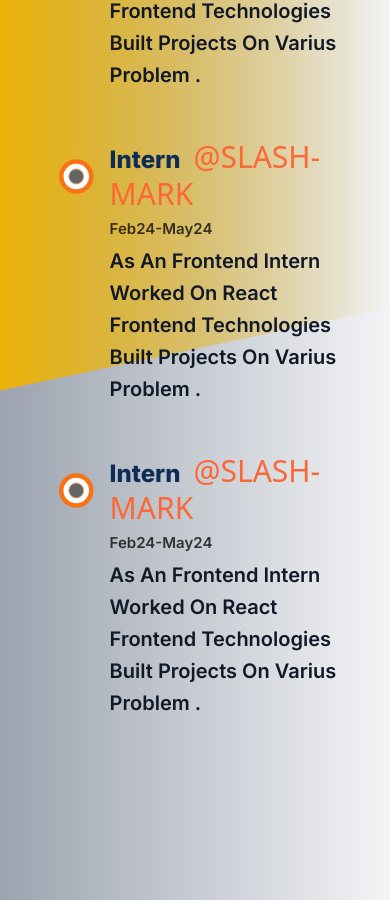
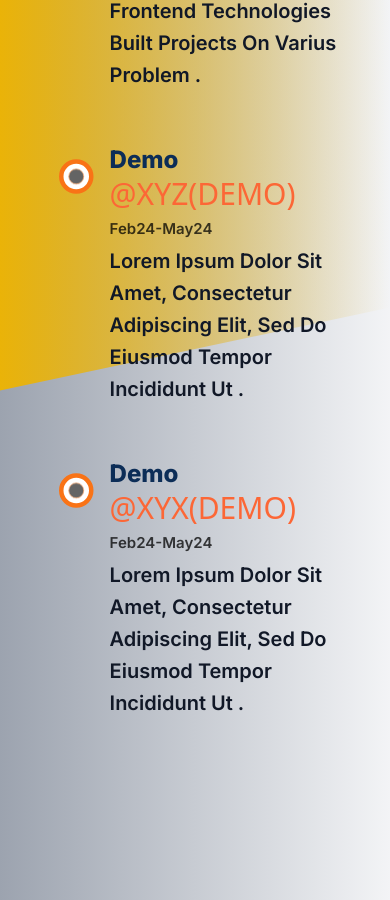
Before and after one commit to yashasvishukla127/portfolio-2ndtime, a Next.js app: page / in a window 390 px wide. Shown: the part 4678-5578 px from the top of the page. Built offline with nearby package versions, Linux system fonts and the light colour scheme.

Commit message:
finally done but responsiveness is left

```diff
--- a/components/ExperienceReact.js
+++ b/components/ExperienceReact.js
@@ -54,8 +54,8 @@
             <ul className='w-full flex flex-col items-start justify-between ml-4  left-100'>
               <Details position="Freelancer" company="self-employed" time="2022-2023" work="worked on various projects as an react devlopers for clients and i"/>
               <Details position="Intern" company="Slash-Mark" time="feb24-may24" work="as an frontend intern worked on  react frontend technologies built projects on varius problem ."/>
-              <Details position="Intern" company="Slash-Mark" time="feb24-may24" work="as an frontend intern worked on  react frontend technologies built projects on varius problem ."/>
-              <Details position="Intern" company="Slash-Mark" time="feb24-may24" work="as an frontend intern worked on  react frontend technologies built projects on varius problem ."/>
+              <Details position="demo" company="xyz(demo)" time="feb24-may24" work="Lorem ipsum dolor sit amet, consectetur adipiscing elit, sed do eiusmod tempor incididunt ut  ."/>
+              <Details position="demo" company="xyx(demo)" time="feb24-may24" work="Lorem ipsum dolor sit amet, consectetur adipiscing elit, sed do eiusmod tempor incididunt ut ."/>
 
 
             </ul>
```
